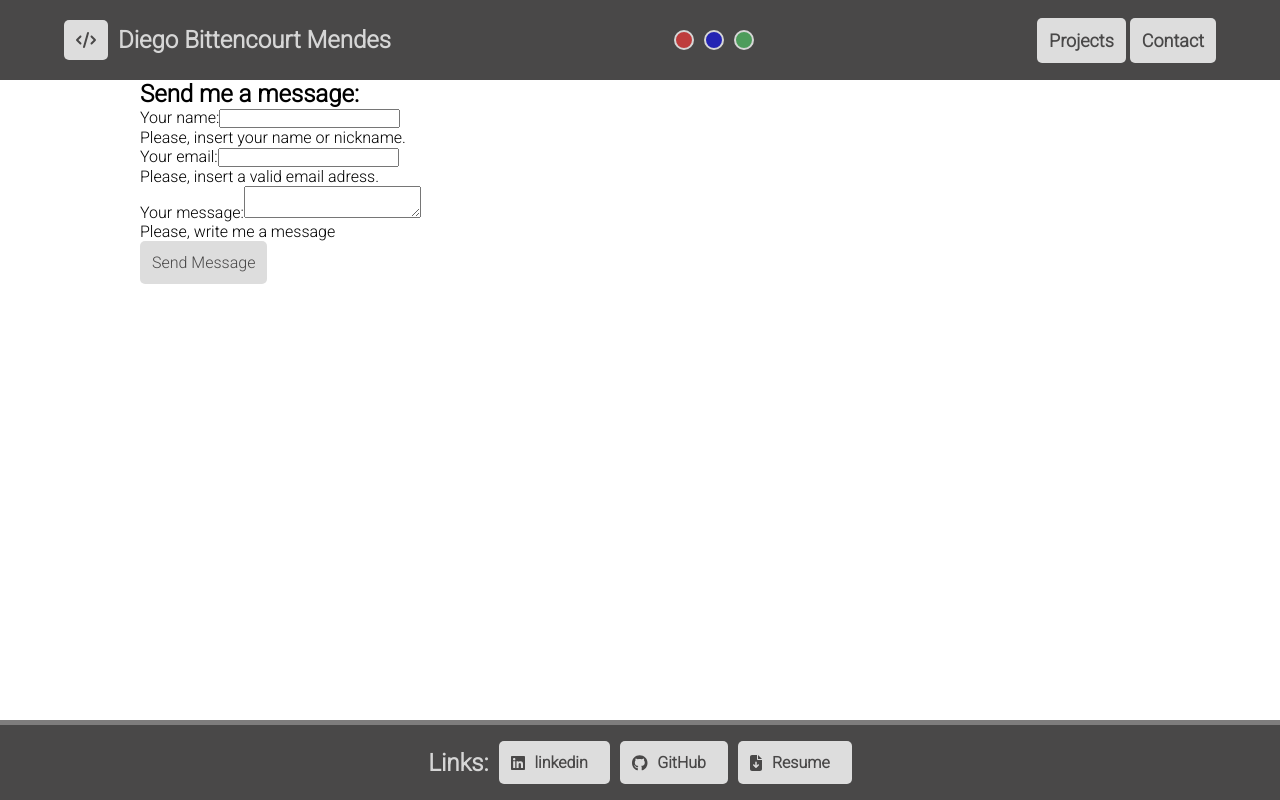
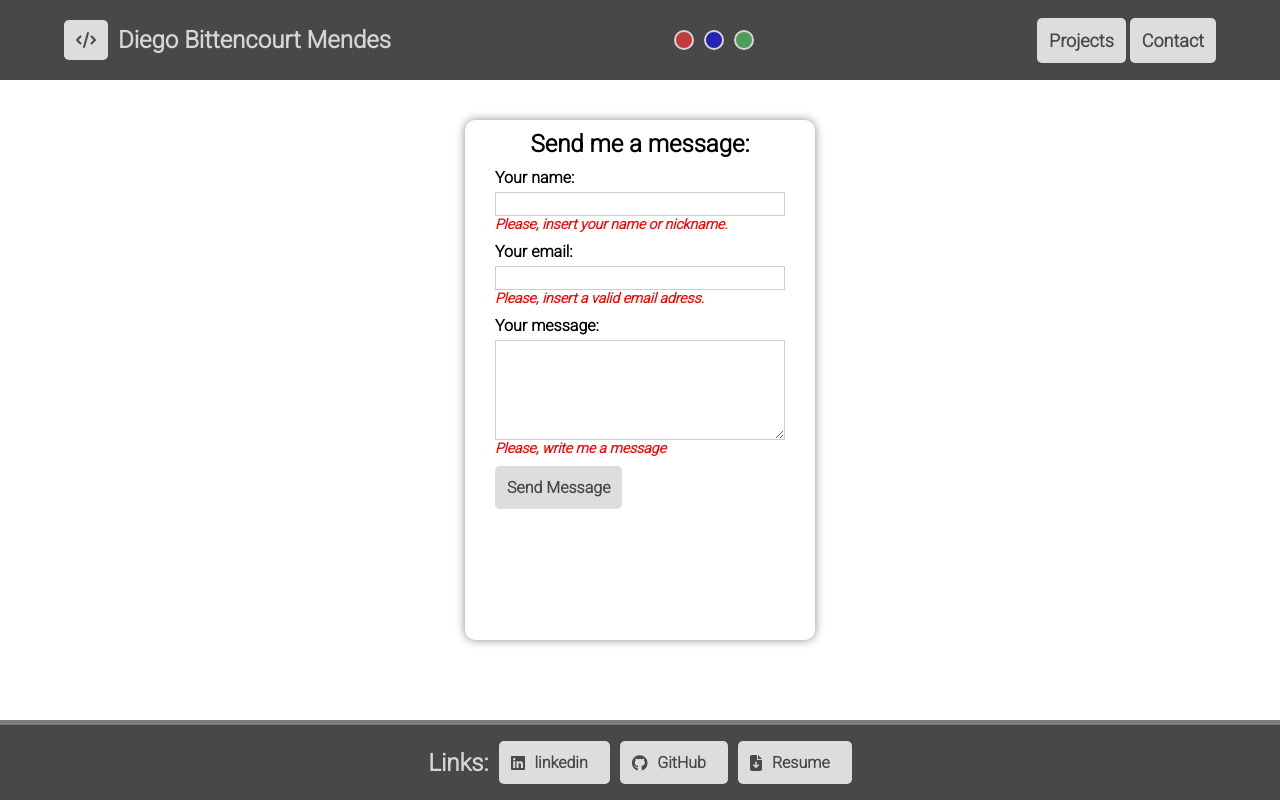
Before and after one commit to Diego-Bittencourt/portfolio_page, a Vue app: page /contact in a window 1280 px wide. Built offline with nearby package versions, Linux system fonts and the light colour scheme.

Commit message:
FEAT - contact style. few tweaks padding in the global section

```diff
--- a/src/App.vue
+++ b/src/App.vue
@@ -66,8 +66,8 @@ section {
   min-height: 80vh;
   width: 95%;
   max-width: 1000px;
-  min-height: 80vh;
   margin: 0 auto;
+  padding: 5vh 5vw;
 }
 
 </style>
--- a/src/components/UI/BaseCard.vue
+++ b/src/components/UI/BaseCard.vue
@@ -20,11 +20,11 @@ export default {
 
 <style scoped>
 .card {
-    width: 90%;
+    /* width: 90%; */
     box-shadow: 0 0 10px rgb(139, 139, 139);
-    margin: 2rem auto;
+    margin: 0 auto;
     max-width: 35rem;
-    max-height: 35rem;
+    /* max-height: 35rem; */
     transition: 0.3s;
     border-radius: 10px;
     cursor: default;
--- a/src/pages/ContactInfo.vue
+++ b/src/pages/ContactInfo.vue
@@ -1,29 +1,82 @@
 <template>
+  <base-card>
     <form @submit.prevent="sendMessage">
-        <h1>Send me a message:</h1>
+      <h1>Send me a message:</h1>
+      <div class="formcontrol">
         <label ref="name">Your name:</label>
         <input type="text" id="name" />
-        <p>Please, insert your name or nickname.</p>
+        <p class="errors">Please, insert your name or nickname.</p>
+      </div>
+      <div class="formcontrol">
         <label ref="email">Your email:</label>
         <input type="email" id="email" />
-        <p>Please, insert a valid email adress.</p>
+        <p class="errors">Please, insert a valid email adress.</p>
+      </div>
+      <div class="formcontrol">
         <label ref="message">Your message:</label>
-        <textarea id="message" row="6"></textarea>
-        <p>Please, write me a message</p>
-        <base-button button>Send Message</base-button>
+        <textarea id="message" rows="5"></textarea>
+        <p class="errors">Please, write me a message</p>
+      </div>
+      <base-button button><h4>Send Message</h4></base-button>
     </form>
+  </base-card>
 </template>
 
 <script>
 export default {
-    methods: {
-        sendMessage () {
-            //send message
-        }
-    }
-}
+  methods: {
+    sendMessage() {
+      //send message
+    },
+  },
+};
 </script>
 
 <style scoped>
+form {
+    margin: 0 2rem;
+    padding: 1rem;
+    height: 65vh;
+}
 
+h1 {
+    text-align: center;
+}
+
+.formcontrol {
+    margin: 1rem 0;
+}
+
+label {
+    font-weight: bold;
+    display: block;
+    margin-bottom: 0.5rem;
+}
+
+textarea {
+    resize: vertical;
+}
+
+input,
+textarea {
+    display: block;
+    width: 100%;
+    font: inherit;
+    border: 1px solid #ccc;
+    padding: 0.15rem;
+}
+
+input:focus,
+textarea:focus {
+    border-color: #6e6e6e;
+    background-color: #f7fff6;
+    outline: none;
+}
+
+.errors {
+  font-weight: bold;
+  color: red;
+  font-style: italic;
+  font-size: 1.4rem;
+}
 </style>
```
